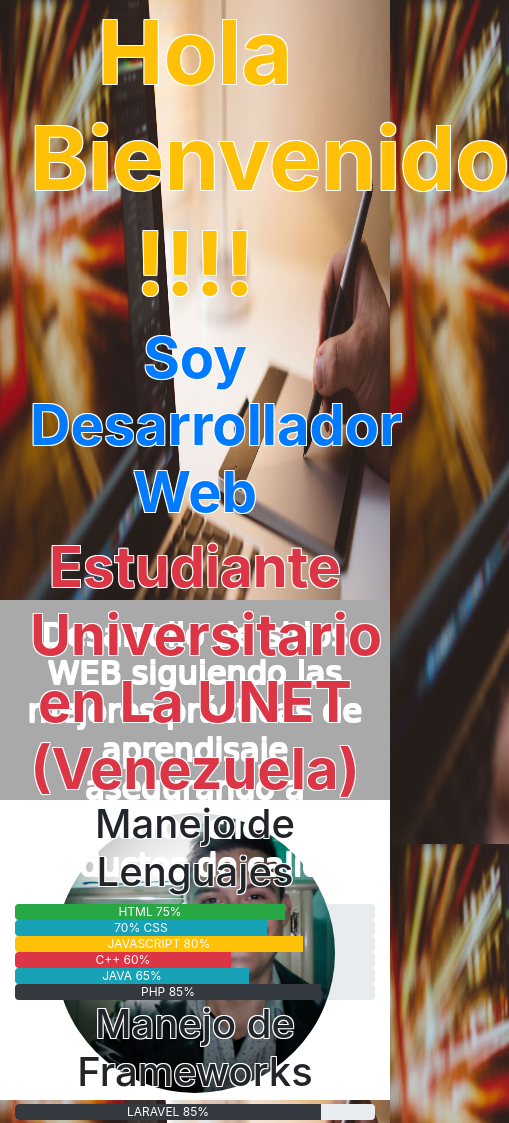
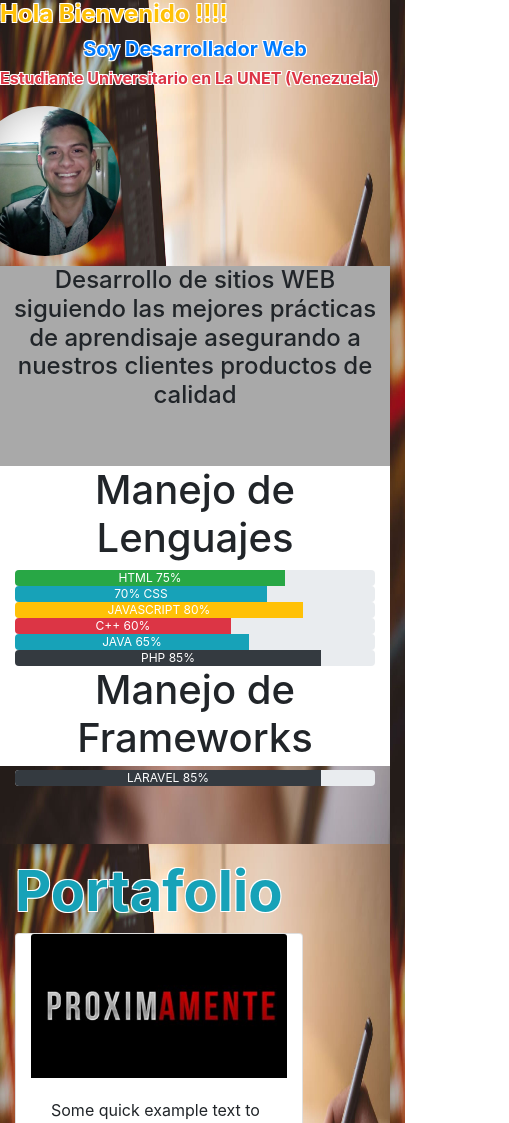
Before and after one commit to Alexanderwags/web_personal, a plain HTML site: page index.html in a window 390 px wide. Shown: the top 1123 px of the page, 509 px wide, since content can reach past the window. Drawn offline with nearby package versions, Linux system fonts and the light colour scheme.

Commit message:
modificando fuentes de letras

```diff
--- a/estilos.css
+++ b/estilos.css
@@ -36,6 +36,13 @@
     margin:10px auto;
   display:block;
 }
+.imgRedonda2 {
+    width:150px;
+    height:150px;
+    border-radius:150px;
+    margin:10px auto;
+  display:block;
+}
 #contenedor{
    width: 100%;
    height: 500px;
@@ -54,6 +61,19 @@
     color: white;
     font-size: 200%;
     font-family: cursive;
+}
+.TITULOS{
+
+   animation-duration: 5s;
+  animation-name: slidein;
+  animation-direction: alternate;
+  color: #000;
+
+    text-shadow:
+   -1px -1px 0 #fff,
+    1px -1px 0 #fff,
+   -1px 1px 0 #fff,
+    1px 1px 0 #fff;
 }
 #portafolio{
     height: 1000px;
--- a/index.html
+++ b/index.html
@@ -10,23 +10,57 @@
  <div id="vacio">
 
 
-   <div class="container">
-   	 <h1 class="text-center display-2 text-warning col-md-12" style="font-weight: bold;">Hola Bienvenido !!!!</h1>
-    <h1 class="text-center display-4 text-primary col-md-12 " style="font-weight: bold;">Soy Desarrollador Web </h1>
+   <div class="container-fluid">
+   	<div class="row">
+   		<div class="d-none d-md-block "><h1 class="text-center display-2 text-warning " style="font-weight: bold;">Hola Bienvenido !!!!</h1></div>
+   		 <div class="d-block d-md-none TITULOS"><h4 class="text-center  text-warning " style="font-weight: bold;">Hola Bienvenido !!!!</h4></div>
+    </div>
+    <div class="row">
+    <div class="d-none d-md-block"><h1 class="text-center display-4 text-primary col-md-12 " style="font-weight: bold;">Soy Desarrollador Web </h1></div>
+    </div>
+    <div class="d-block d-md-none TITULOS"><h5 class="text-center  text-primary col-md-12 " style="font-weight: bold;">Soy Desarrollador Web </h5></div>
+    </div>
+    <div class="row">
+    	<div class="d-none d-md-block"><h1 class="text-center display-4 text-danger col-md-12 " style="font-weight: bold;">Estudiante Universitario en La UNET (Venezuela) </h1></div>
+    	<div class="d-block d-md-none TITULOS"><h6 class="text-center  text-danger col-md-12 " style="font-weight: bold;">Estudiante Universitario en La UNET (Venezuela) </h6></div>
+    <div />
+     <div class="row">
+     	<div class="d-none d-md-block">
+     		 <img class="imgRedonda" src="imagenes/yo.jpg" >
+     	</div>
+       	<div class="d-block d-md-none text-center">
+     		 <img class="imgRedonda2" src="imagenes/yo.jpg" >
+     	</div>
+     </div>
 
-    	<h1 class="text-center display-4 text-danger col-md-12 " style="font-weight: bold;">Estudiante Universitario en La UNET (Venezuela) </h1>
-     <img class="imgRedonda" src="imagenes/yo.jpg" >
+
+
+
    </div>
 
  </div>
  <div id="contenedor">
  	<div id="apartado">
- 		 <h1>Desarrollo de  sitios WEB siguiendo las mejores prácticas de aprendisaje asegurando a nuestros clientes productos de calidad</h1>
+ 		<div class="container-fluid">
+
+ 			<div class="row">
+ 				<div class="d-none d-md-block">
+ 					 <h1>Desarrollo de  sitios WEB siguiendo las mejores prácticas de aprendisaje asegurando a nuestros clientes productos de calidad</h1>
+
+ 				</div>
+ 				<div class="d-block d-md-none">
+ 					 <h4>Desarrollo de  sitios WEB siguiendo las mejores prácticas de aprendisaje asegurando a nuestros clientes productos de calidad</h4>
+
+ 				</div>
+
+ 			</div>
+ 		</div>
+
 
  	</div>
  	<div class="lenguajes">
  		<h1 class="text-center">Manejo de Lenguajes </h1>
- 	<div class="container">
+ 	<div class="container-fluid">
 
 	    <div class="progress">
 	  <div class="progress-bar bg-success" role="progressbar" style="width: 75%" aria-valuenow="75" aria-valuemin="0" aria-valuemax="100">
@@ -68,10 +102,15 @@
    </body>
     </div id="portafolio">
       <br><br><br>
-      <h1 class="display-2 text-info text-center" style="font-weight: bold;">Portafolio</h1>
-       <br>
+
+
       <div class="container">
-
+      	  <div class="row">
+      	  	<h1 class="display-2 text-info text-center d-none d-md-block" style="font-weight: bold;">Portafolio</h1>
+      	  </div>
+      	  <div class="row">
+      	  	<h1 class="display-4 text-info text-center d-block d-md-none" style="font-weight: bold;">Portafolio</h1>
+      	  </div>
       	<div class="row">
 
           <div class="card col-md-4" style="width: 18rem;">
@@ -107,9 +146,10 @@
      <div class="container">
 
      	<div class="row">
-     		<a href="https://www.facebook.com/alexander.gutierrez.735" class="fa fa-facebook "></a>
-		    <a href="#" class="fa fa-instagram "></a>
-		    <a href="#" class="fa fa-google  "></a>
+     		<div class="d-md-4"><a href="https://www.facebook.com/alexander.gutierrez.735" class="fa fa-facebook "></a></div>
+     		<div class="d-md-4"> <a href="#" class="fa fa-instagram "></a></div>
+		     <div class="d-md-4"><a href="#" class="fa fa-google  "></a></div>
+
 
 
      	</div>
```
